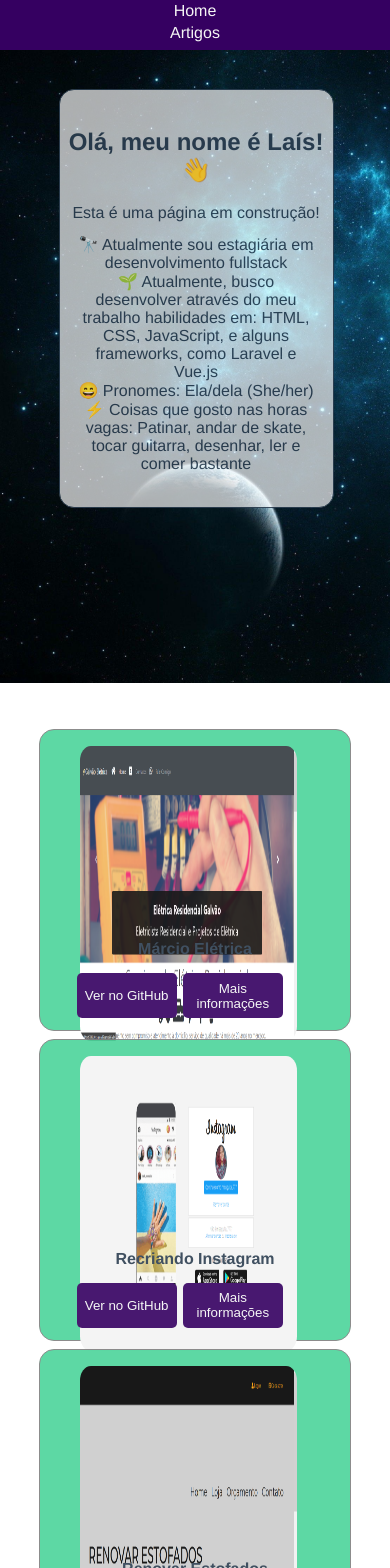
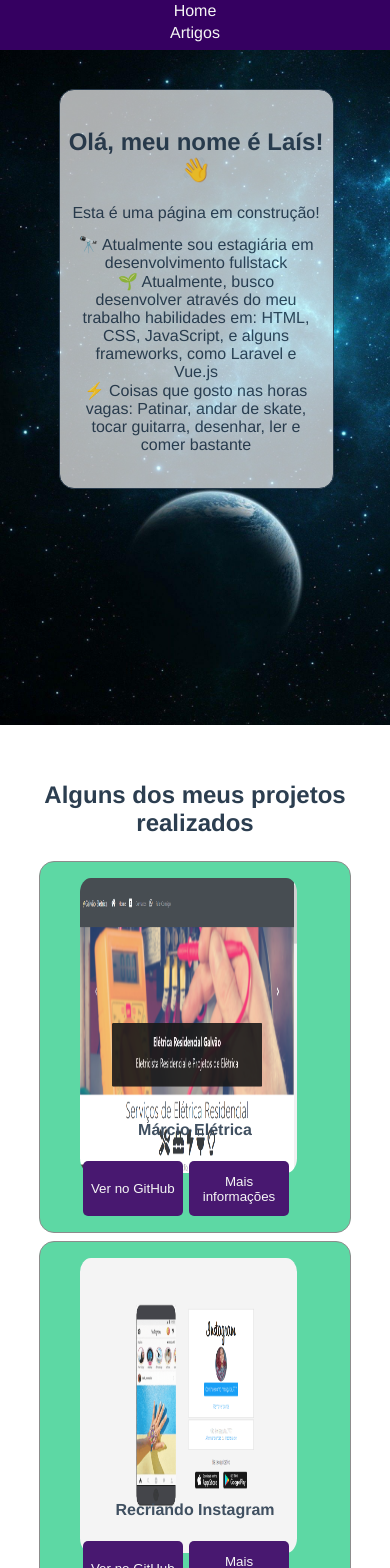
Before and after one commit to LaisGalvao/LaisGalvao.github.io, a Vue app: page / in a window 390 px wide. Shown: the top 1568 px of the page. Built offline with nearby package versions, Linux system fonts and the light colour scheme.

Commit message:
editando seção de cards em telas menores

```diff
--- a/src/components/Banner.vue
+++ b/src/components/Banner.vue
@@ -15,7 +15,6 @@
             em: HTML, CSS, JavaScript, e alguns frameworks, como Laravel e
             Vue.js
           </li>
-          <li class="list-item">😄 Pronomes: Ela/dela (She/her)</li>
           <li class="list-item">
             ⚡ Coisas que gosto nas horas vagas: Patinar, andar de skate, tocar
             guitarra, desenhar, ler e comer bastante
@@ -74,7 +73,7 @@ export default {};
   background-size: cover;
   background-repeat: no-repeat;
   position: absolute;
-  height: 75vh;
+  height: 80vh;
   width: 100%;
 }
 }
--- a/src/components/Portfolio.vue
+++ b/src/components/Portfolio.vue
@@ -1,4 +1,6 @@
 <template>
+  <br /><br />
+  <section><h1>Alguns dos meus projetos realizados</h1></section>
   <section class="card-projetos">
     <figure>
       <img class="img-card" src="../assets/marcio-eletrica.png" alt="" />
@@ -185,7 +187,7 @@ export default {};
 @media screen and (max-width: 619px) {
   .card-projetos {
     width: 310px;
-    height: 300px;
+    height: 370px;
     background: #4cd49b;
     border-radius: 15px;
     position: relative;
@@ -198,5 +200,8 @@ export default {};
     width: 70%;
     height: 35vh;
   }
+  .call-action {
+    left: -13%;
+  }
 }
 </style>
```
Also changed, not shown: src/components/HelloWorld.vue (+6 -7 lines).
